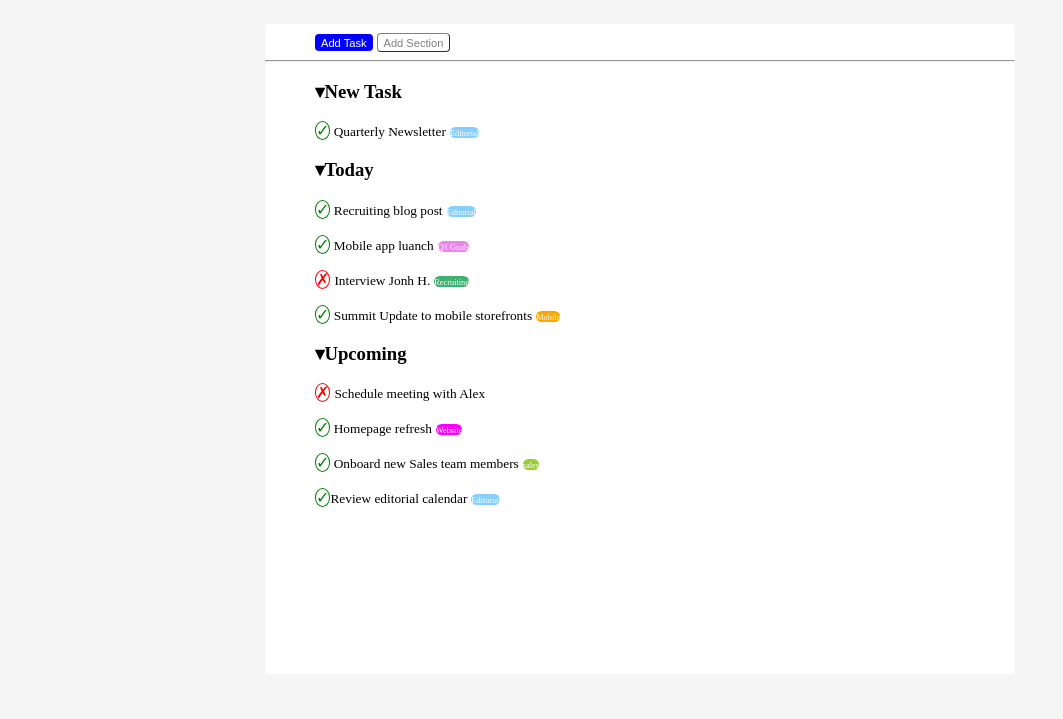
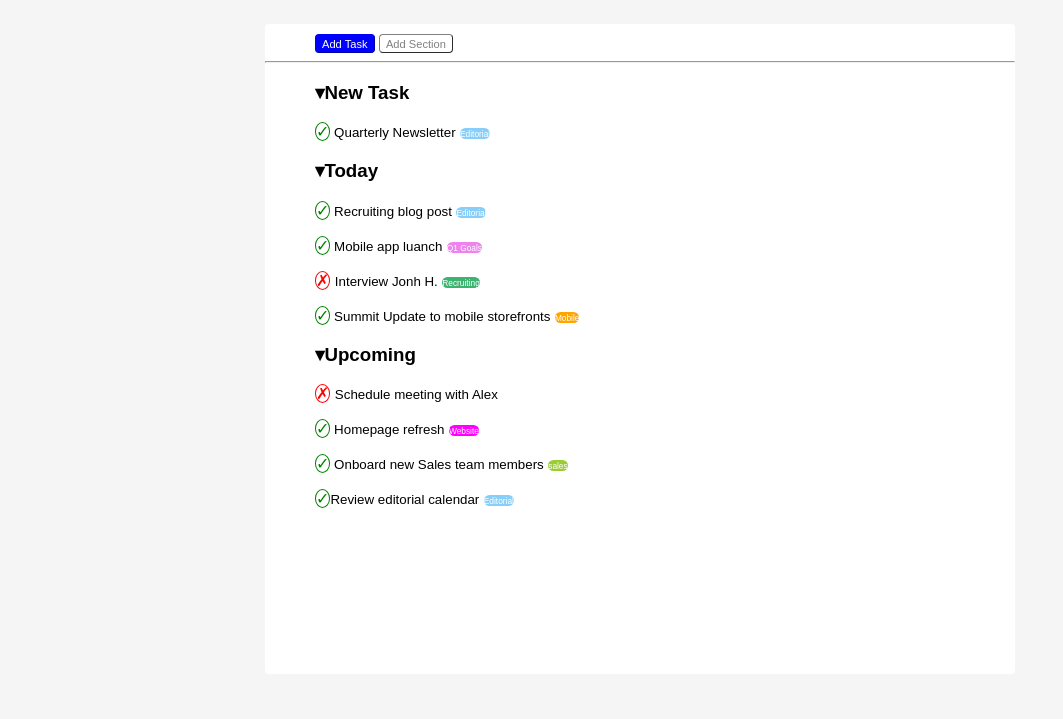
Before and after one commit to francescomeloni03/html-css-toboolist, a plain HTML site: page index.html in a window 1280 px wide. Shown: the part 81-800 px from the top of the page, without its empty margins (0-1063 px from the left). Drawn offline with Linux system fonts and the light colour scheme.

Commit message:
Miglioramento Classi

```diff
--- a/Css/main.css
+++ b/Css/main.css
@@ -1,3 +1,6 @@
+*{
+    font-family: Arial, Helvetica, sans-serif;
+}
 h1{
     display: inline-block;
     vertical-align:top;
@@ -10,7 +13,7 @@ header{
 
 }
 
-#foto1{
+header img{
     margin-top: 15px;
     margin-left: 15px;
 
@@ -32,23 +35,26 @@ body{
     margin: 0px;
 }
 
-#bottone1{
+button:first-child{
     color: white;
     background-color: blue;
-    border: none;
+    border-color: blue;
     border-radius: 4px;
     margin-left: 50px;
     margin-top: 10px;
+    cursor: pointer;
+    border-width: 1px;;
 
 
 }
 
-#bottone2{
+button:last-child{
     color: grey;
     background-color: white;
     border-color: grey;
     border-radius: 4px;
     border-width: 1px;
+    cursor: pointer;
 }
 
 h3{
--- a/index.html
+++ b/index.html
@@ -9,13 +9,16 @@
 </head>
 <body>
     <header>
-        <img id="foto1" src="img/Logo.png" alt="">
+        <img src="img/Logo.png" alt="">
         <h1>Toboolist</h1>
     </header>
 <main>
     <div class="conteiner">
-        <button id="bottone1"> <small>Add Task</small> </button>
-        <button id="bottone2"><small>Add Section</small></button>
+        <section>
+        <button> <small>Add Task</small> </button>
+        <button> <small>Add Section</small> </button>
+        </section>
+
         <hr>
 
         <h3>&#9662;New Task</h3>
```
